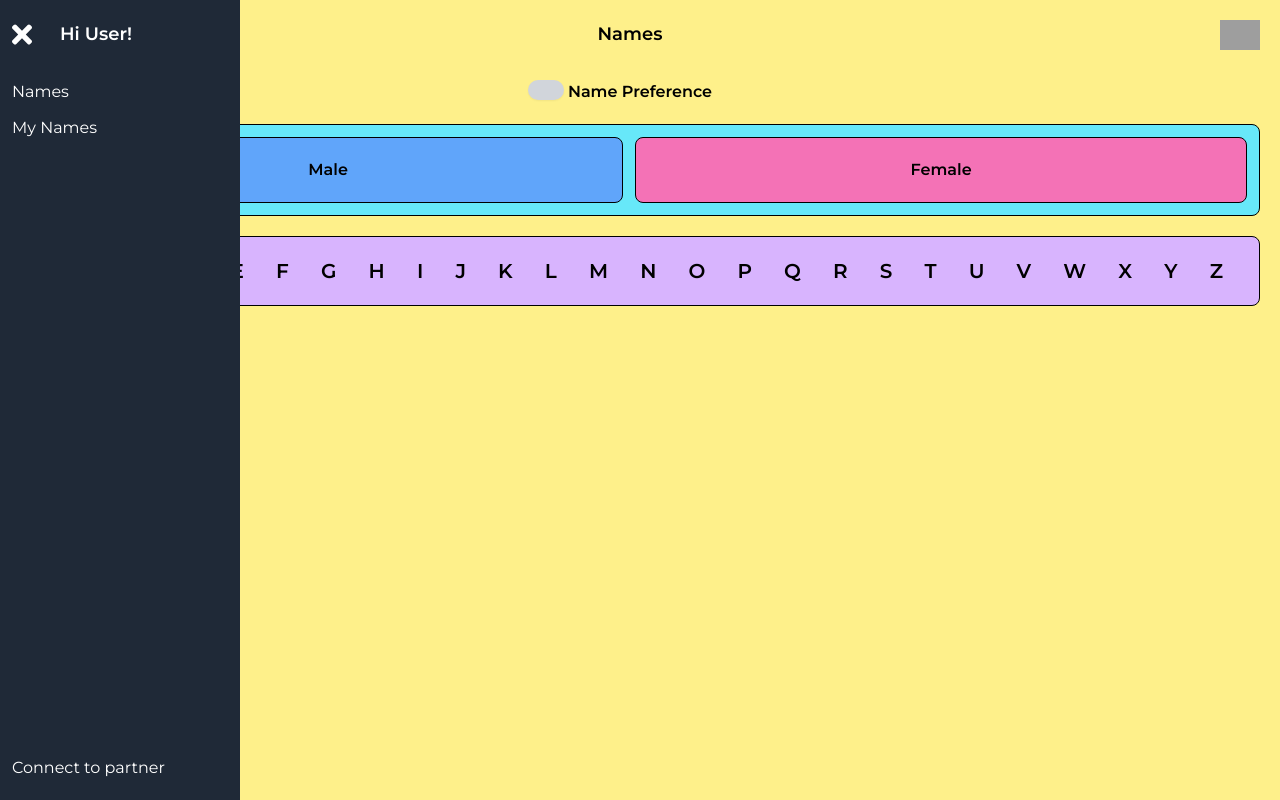
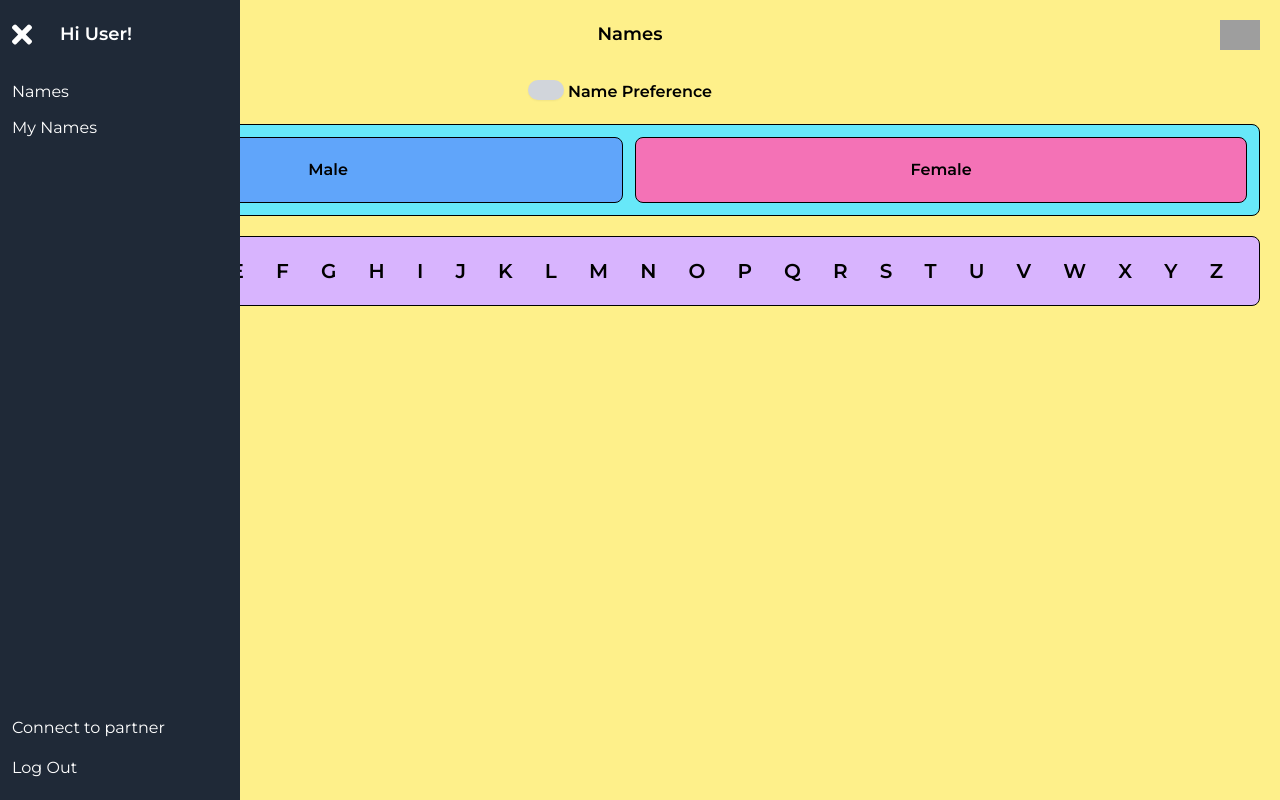
Before and after one commit to jocosiol/babyName-FE, a React (Create React App) app: page / in a window 1280 px wide. Both pictures are taken after a click on the element 30 px from the left and 30 px from the top of the page. Built offline with nearby package versions, Linux system fonts and the light colour scheme; grey boxes are pictures that could not be loaded; what tw-elements would draw is missing.

Commit message:
add logout

```diff
--- a/src/components/NavBar.jsx
+++ b/src/components/NavBar.jsx
@@ -31,9 +31,10 @@ function NavBar() {
           </Link>
         </div>
         <div className="grow flex flex-col justify-end">
-          <div className="hover:underline cursor-pointer">
+          <div className="hover:underline cursor-pointer mb-4">
             Connect to partner
           </div>
+          <div className="hover:font-semibold cursor-pointer">Log Out</div>
         </div>
       </div>
     </div>
```
